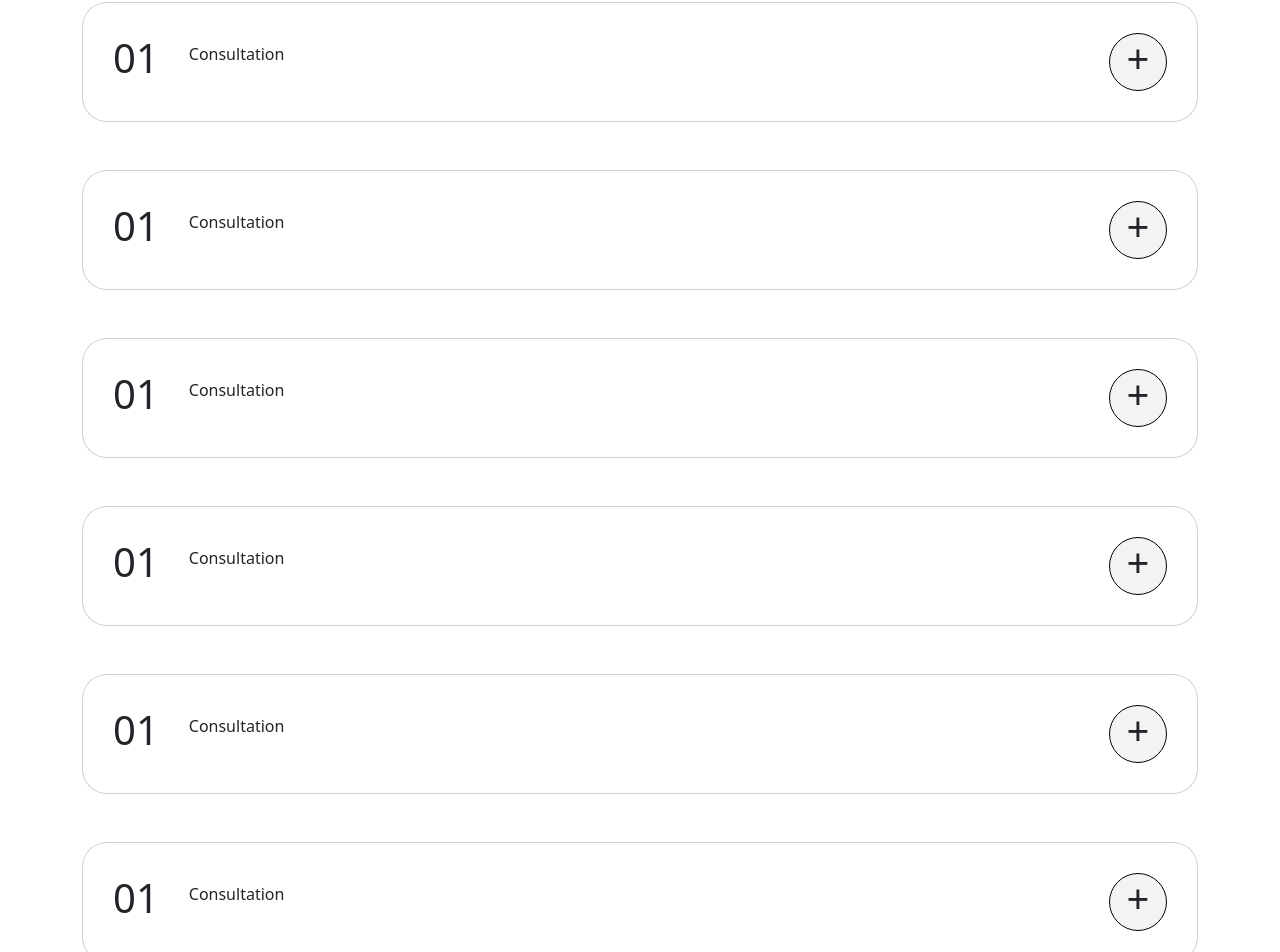
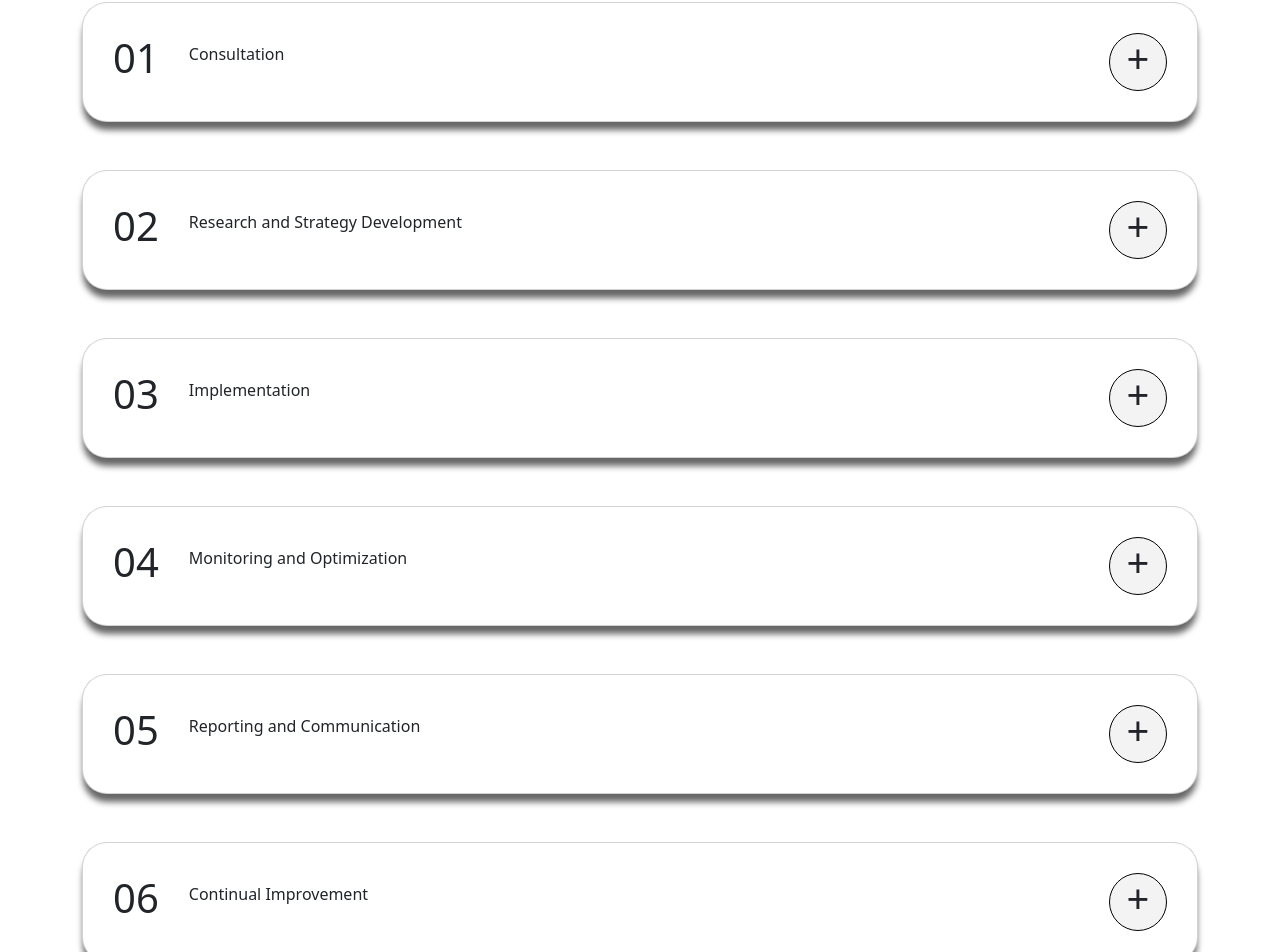
Before and after one commit to youone04/project-gunawan, a React (Vite) app: page /positivius in a window 1280 px wide. Shown: the part 2413-3365 px from the top of the page. Built offline with nearby package versions, Linux system fonts and the light colour scheme.

Commit message:
style: content card

```diff
--- a/src/ComponentPositivus/CaseStudy.jsx
+++ b/src/ComponentPositivus/CaseStudy.jsx
@@ -8,6 +8,39 @@ const dataStatus = [];
         dataStatus.push(false)
 
     })
+
+const content = [
+    {
+        no: '01',
+        title: 'Consultation',
+        des: 'During the initial consultation, we will discuss your business goals and objectives, target audience, and current marketing efforts. This will allow us to understand your needs and tailor our services to best fit your requirements.'
+    },
+    {
+        no: '02',
+        title: 'Research and Strategy Development',
+        des: 'During the initial consultation, we will discuss your business goals and objectives, target audience, and current marketing efforts. This will allow us to understand your needs and tailor our services to best fit your requirements.'
+    },
+    {
+        no: '03',
+        title: 'Implementation',
+        des: 'During the initial consultation, we will discuss your business goals and objectives, target audience, and current marketing efforts. This will allow us to understand your needs and tailor our services to best fit your requirements.'
+    },
+    {
+        no: '04',
+        title: 'Monitoring and Optimization',
+        des: 'During the initial consultation, we will discuss your business goals and objectives, target audience, and current marketing efforts. This will allow us to understand your needs and tailor our services to best fit your requirements.'
+    },
+    {
+        no: '05',
+        title: 'Reporting and Communication',
+        des: 'During the initial consultation, we will discuss your business goals and objectives, target audience, and current marketing efforts. This will allow us to understand your needs and tailor our services to best fit your requirements.'
+    },
+    {
+        no: '06',
+        title: 'Continual Improvement',
+        des: 'During the initial consultation, we will discuss your business goals and objectives, target audience, and current marketing efforts. This will allow us to understand your needs and tailor our services to best fit your requirements.'
+    }
+]
 export default function CaseStudy() {
     const [open, setOpen] = useState(dataStatus);
 
@@ -55,15 +88,15 @@ export default function CaseStudy() {
                 </Col>
             </Row>
             {
-                [1, 2, 3, 4, 5, 6].map((_, i) => {
+                content.map((data, i) => {
                     return (
-                        <Card key={i} className={open[i] ? "card-mod mt-5" : "mt-5"} style={{ borderRadius: 25, height: 'auto' }}>
+                        <Card key={i} className={open[i] ? "card-mod mt-5 box-shadow-mod" : "mt-5 box-shadow-mod"} style={{ borderRadius: 25, height: 'auto' }}>
                             <Card.Body style={{ padding: 30 }}>
                                 <Row>
                                     <div className="d-flex justify-content-between">
                                         <div className="d-flex align-items-center" style={{ gap: 30 }}>
-                                            <h1>01</h1>
-                                            <p>Consultation</p>
+                                            <h1>{data.no}</h1>
+                                            <p>{data.title}</p>
                                         </div>
                                         <span onClick={() => handleOpen(i)} className="d-flex icon-plus-minus justify-content-center">
                                             <h1 className="align-items-center">{open[i] ? '-' : '+'}</h1>
@@ -74,8 +107,7 @@ export default function CaseStudy() {
                                     <div>
                                         <hr />
                                         <p>
-                                            During the initial consultation, we will discuss your business goals and objectives, target audience, and current marketing efforts.
-                                            This will allow us to understand your needs and tailor our services to best fit your requirements.
+                                            {data.des}
                                         </p>
                                     </div>
                                 </Collapse>
@@ -85,112 +117,6 @@ export default function CaseStudy() {
                     )
                 })
             }
-
-
-            {/* <Card className="mt-3 card-mod-2" style={{ borderRadius: 25, height: 'auto' }}>
-                <Card.Body style={{ padding: 30 }}>
-                    <Row>
-                        <div className="d-flex justify-content-between">
-                            <div className="d-flex align-items-center" style={{ gap: 30 }}>
-                                <h1>02</h1>
-                                <p>Research and Strategy Development</p>
-                            </div>
-                            <span className="d-flex icon-plus-minus justify-content-center">
-                                <h1 className="align-items-center">+</h1>
-                            </span>
-                        </div>
-                    </Row>
-                    <hr />
-                    <p>
-                        During the initial consultation, we will discuss your business goals and objectives, target audience, and current marketing efforts.
-                        This will allow us to understand your needs and tailor our services to best fit your requirements.
-                    </p>
-                </Card.Body>
-            </Card>
-
-            <Card className="mt-3 card-mod-2" style={{ borderRadius: 25, height: 'auto' }}>
-                <Card.Body style={{ padding: 30 }}>
-                    <Row>
-                        <div className="d-flex justify-content-between">
-                            <div className="d-flex align-items-center" style={{ gap: 30 }}>
-                                <h1>03</h1>
-                                <p>Implementation</p>
-                            </div>
-                            <span className="d-flex icon-plus-minus justify-content-center">
-                                <h1 className="align-items-center">+</h1>
-                            </span>
-                        </div>
-                    </Row>
-                    <hr />
-                    <p>
-                        During the initial consultation, we will discuss your business goals and objectives, target audience, and current marketing efforts.
-                        This will allow us to understand your needs and tailor our services to best fit your requirements.
-                    </p>
-                </Card.Body>
-            </Card>
-
-            <Card className="mt-3 card-mod-2" style={{ borderRadius: 25, height: 'auto' }}>
-                <Card.Body style={{ padding: 30 }}>
-                    <Row>
-                        <div className="d-flex justify-content-between">
-                            <div className="d-flex align-items-center" style={{ gap: 30 }}>
-                                <h1>04</h1>
-                                <p>Monitoring and Optimization</p>
-                            </div>
-                            <span className="d-flex icon-plus-minus justify-content-center">
-                                <h1 className="align-items-center">+</h1>
-                            </span>
-                        </div>
-                    </Row>
-                    <hr />
-                    <p>
-                        During the initial consultation, we will discuss your business goals and objectives, target audience, and current marketing efforts.
-                        This will allow us to understand your needs and tailor our services to best fit your requirements.
-                    </p>
-                </Card.Body>
-            </Card>
-
-            <Card className="mt-3 card-mod-2" style={{ borderRadius: 25, height: 'auto' }}>
-                <Card.Body style={{ padding: 30 }}>
-                    <Row>
-                        <div className="d-flex justify-content-between">
-                            <div className="d-flex align-items-center" style={{ gap: 30 }}>
-                                <h1>05</h1>
-                                <p>Reporting and Communication</p>
-                            </div>
-                            <span className="d-flex icon-plus-minus justify-content-center">
-                                <h1 className="align-items-center">+</h1>
-                            </span>
-                        </div>
-                    </Row>
-                    <hr />
-                    <p>
-                        During the initial consultation, we will discuss your business goals and objectives, target audience, and current marketing efforts.
-                        This will allow us to understand your needs and tailor our services to best fit your requirements.
-                    </p>
-                </Card.Body>
-            </Card>
-
-            <Card className="mt-3 card-mod-2" style={{ borderRadius: 25, height: 'auto' }}>
-                <Card.Body style={{ padding: 30 }}>
-                    <Row>
-                        <div className="d-flex justify-content-between">
-                            <div className="d-flex align-items-center" style={{ gap: 30 }}>
-                                <h1>06</h1>
-                                <p>Continual Improvement</p>
-                            </div>
-                            <span className="d-flex icon-plus-minus justify-content-center">
-                                <h1 className="align-items-center">+</h1>
-                            </span>
-                        </div>
-                    </Row>
-                    <hr />
-                    <p>
-                        During the initial consultation, we will discuss your business goals and objectives, target audience, and current marketing efforts.
-                        This will allow us to understand your needs and tailor our services to best fit your requirements.
-                    </p>
-                </Card.Body>
-            </Card> */}
         </Col>
     )
 }
--- a/src/ComponentPositivus/assets/index.css
+++ b/src/ComponentPositivus/assets/index.css
@@ -56,6 +56,11 @@
     background-color: var(--green-color);
     width: 80%;
 }
+.box-shadow-mod{
+    box-shadow: 0px 9px 6px -1px rgba(0,0,0,0.6);
+    -webkit-box-shadow: 0px 9px 6px -1px rgba(0,0,0,0.6);
+    -moz-box-shadow: 0px 9px 6px -1px rgba(0,0,0,0.6);
+}
 /* MD */
 @media (min-width: 768px) {
     .row-mod-md-4 .col-mod {
```
Also changed, not shown: src/ComponentHome/HeaderHome.jsx (added), src/ComponentHome/assets/index.css (added).
